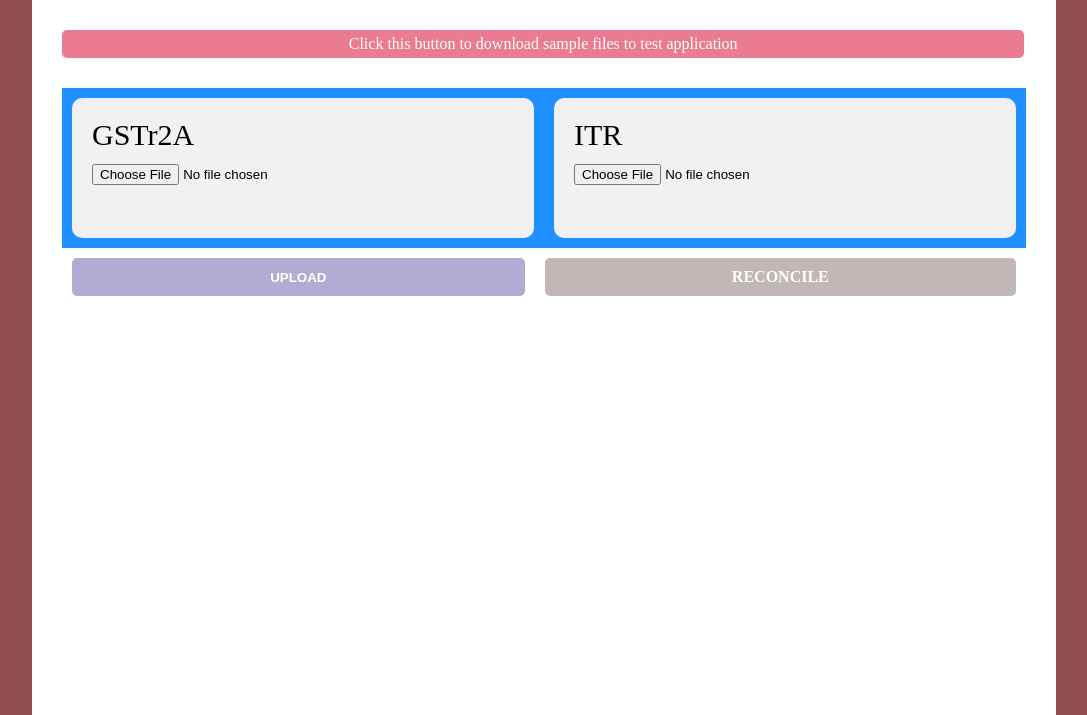
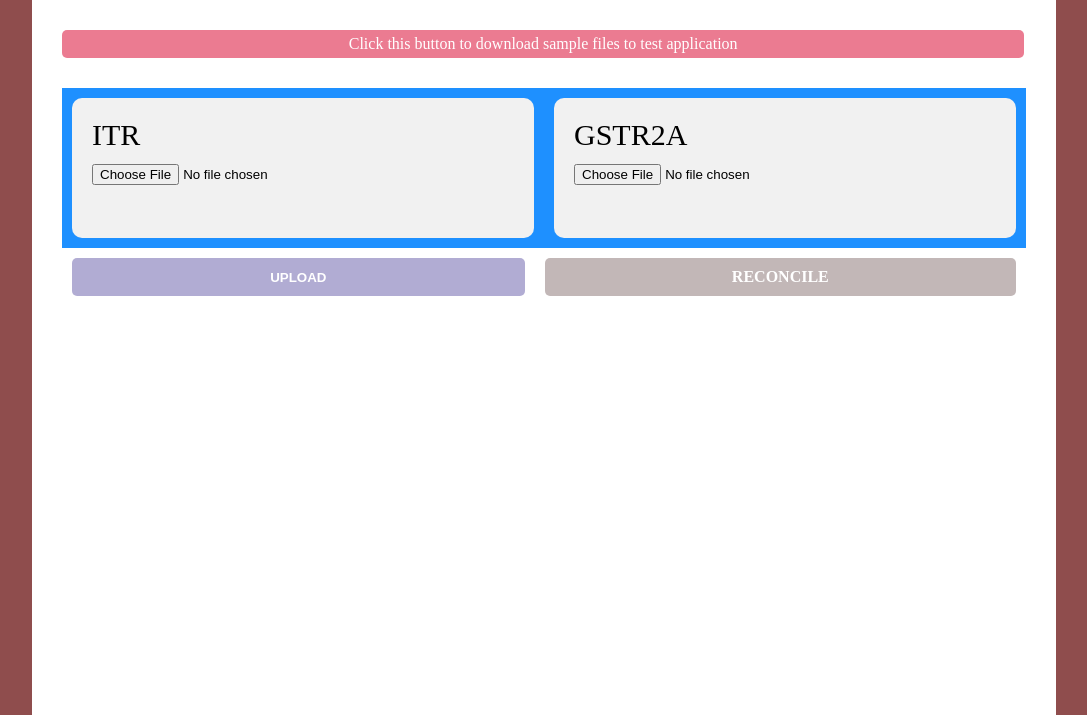
Before and after one commit to Pumpkin-cod/efficient_apps, a Django app: page /gstr_home/ in a window 1280 px wide. Shown: the part 46-761 px from the top of the page, without its empty margins (96-1183 px from the left). Run offline with Django 4.2, Linux system fonts and the light colour scheme; the visitor is signed in with stand-in values (Sample User, id 1).

Commit message:
Changed the itr & gstr2a swapping
Corrected the typo error in the code

```diff
--- a/templates/gstr_home.html
+++ b/templates/gstr_home.html
@@ -28,16 +28,16 @@
                 <div class="flex-container dodger-blue">
                     <div>
                         <div>
-                            <label for="GSTr2A">GSTr2A</label>
+                            <label for="ITR">ITR</label>
                         </div>
-                        {% comment %} <input class="mb-10" type="file" id="GSTr2A" required> {% endcomment %}
+                        {% comment %} <input class="mb-10" type="file" id="ITR" required> {% endcomment %}
                         {{ form.file_1}}
                     </div>
                     <div>
                         <div>
-                            <label for="ITR">ITR</label>
+                            <label for="GSTR2A">GSTR2A</label>
                         </div>
-                        {% comment %} <input class="mb-10" type="file" id="ITR" required> {% endcomment %}
+                        {% comment %} <input class="mb-10" type="file" id="GSTR2A" required> {% endcomment %}
                         {{ form.file_2}}
                     </div>
                 </div>
```
